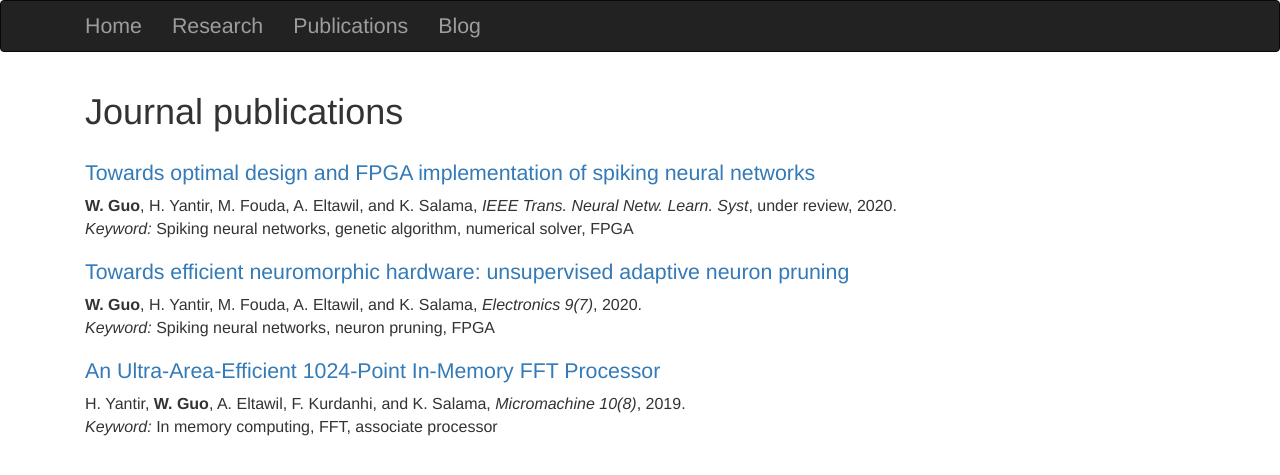
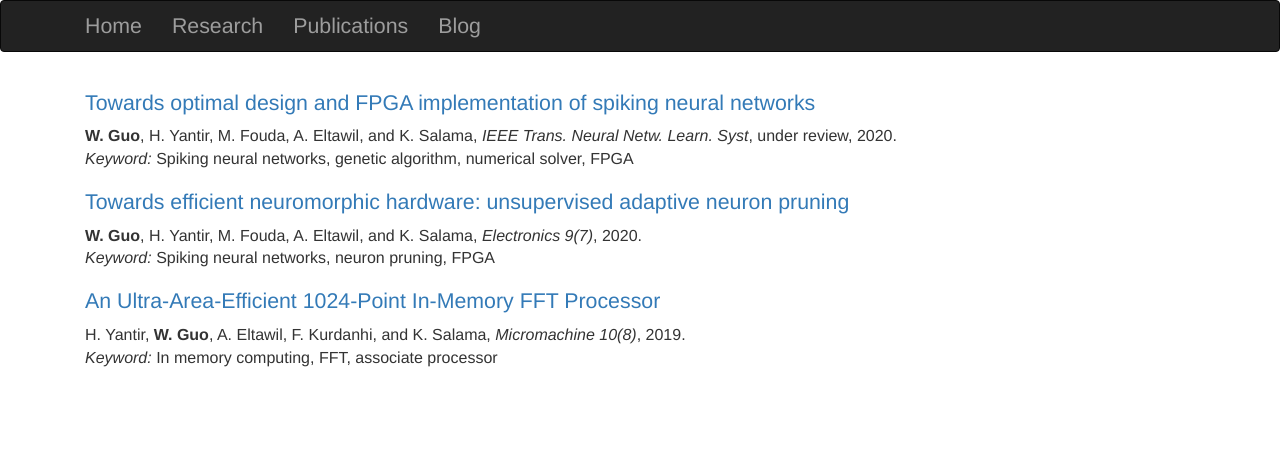
Before and after one commit to Wenzheguo/Wenzheguo.github.io, a Jekyll site: the page built from Publications/index.html, in a window 1280 px wide. Shown: the top 475 px of the page. Built offline with Jekyll 4.4.1, drawn with Linux system fonts in a browser that asks for light colours.

Commit message:
Update index.html

```diff
--- a/Publications/index.html
+++ b/Publications/index.html
@@ -2,9 +2,23 @@
 layout: default
 title: Publications
 ---
+<head>
+    <style>
+        h2 {
+                font-size: 16pt;
+                color: teal;
+            }
+        body {
+            background-color: white;
+        }
+        ul {
+            list-style-type: circle;
+            font-size: 14pt;
+        }
+    </style>
+</head>
 <!-- Publications -->
 <div class="container">
-    <h1>Journal publications</h1>
     <div class="row">
         <div class="col-md-10">
             <h2 style="font-size:16pt;"><a href="">Towards optimal design and FPGA implementation of spiking neural networks</a></h2>
```
